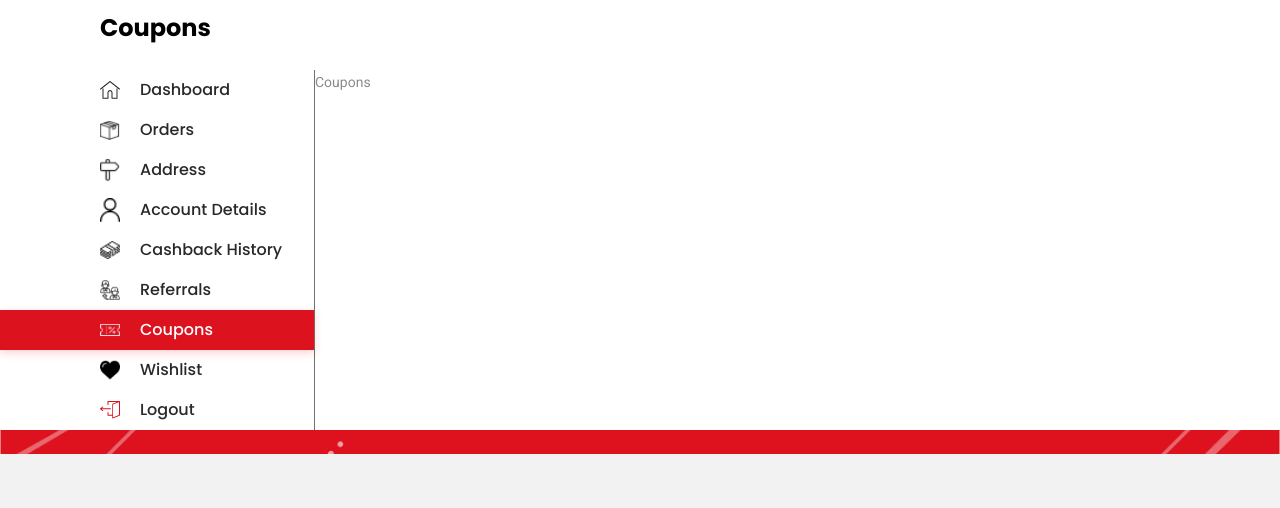
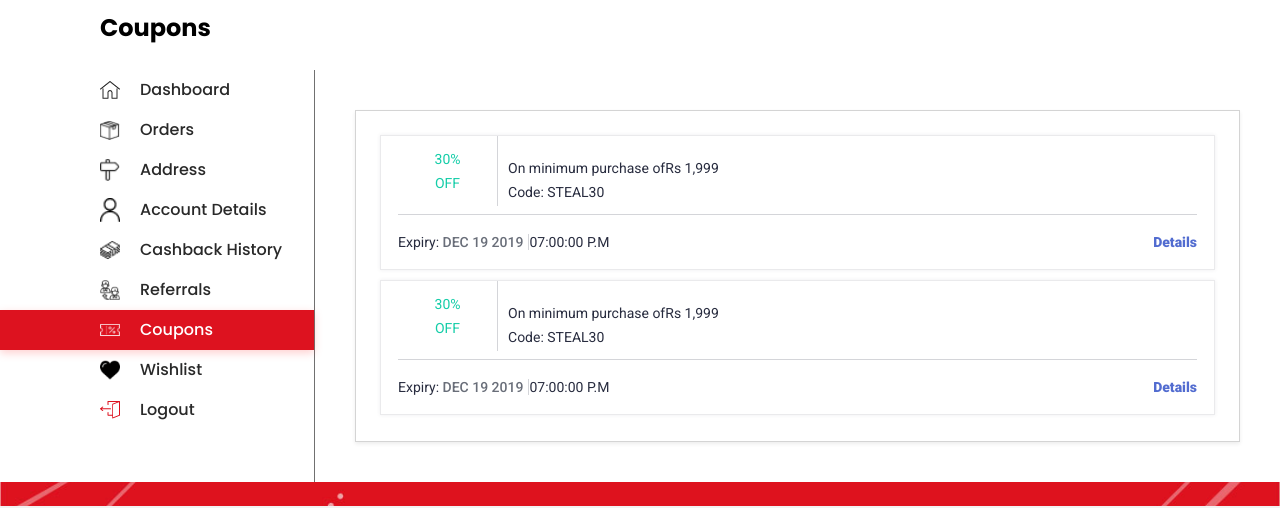
Before and after one commit to KaranPalan7507/NSEcomm, a React (Create React App) app in the folder nutrition/: page /account/account-details in a window 1280 px wide. Both pictures are taken after a click on the element "Coupons". Shown: the part 205-713 px from the top of the page. Built offline with nearby package versions, Linux system fonts and the light colour scheme; no server answers; grey boxes are pictures that could not be loaded.

Commit message:
wip coupons page

```diff
--- /dev/null
+++ b/nutrition/src/Pages/Account/Coupon/index.js
@@ -0,0 +1,188 @@
+import React from "react";
+import "./style.scss";
+import { API } from "./../../../axios";
+import { apis } from "./../../../constants";
+const config = {
+  headers: {
+    authorization:
+      "Bearer eyJhbGciOiJIUzI1NiIsInR5cCI6IkpXVCJ9.eyJpZCI6IjVkZjRjYmJhYmRkZGUwNTJjYzZlOTg4NyIsIm1vYmlsZSI6OTg3NDM3MTIzNCwiaWF0IjoxNTc2MzI0Mjk5LCJleHAiOjE1NzY2ODQyOTl9.dDnDT_FlqbFVVyRDakwt8e5q-hepSWFwMo3p7RlxqnI"
+  }
+};
+class Coupon extends React.Component {
+  state = { firstName: "", lastName: "", email: "" };
+  dummyCoupon = [
+    {
+      coupon_code: "HMSPECIAL15",
+      title: "On minimum purchase of Rs 1,999",
+      desc: "Lorem ipsum",
+      terms: {
+        type: String
+      },
+      images: [
+        {
+          image: "",
+          image_alt_text: ""
+        }
+      ],
+      creation_date: Date,
+      state: {
+        type: String,
+        enum: ["active", "in-active"]
+      },
+      active_date: {
+        type: Date
+      },
+      end_date: "OCT 31 2019 | 11:59:00",
+      quantity: {
+        type: Number,
+        default: 999999
+      },
+      coupon_type: {
+        single: {
+          product_id: {
+            type: Number,
+            default: -1
+          }
+        },
+        category: {
+          category: {
+            type: String,
+            default: -1
+          }
+        },
+        brand: {
+          brand_id: {
+            type: Number,
+            default: -1
+          }
+        },
+        new_user: {
+          type: Boolean,
+          default: false
+        },
+        repeat_user: {
+          type: Boolean,
+          default: false
+        },
+        all_user: {
+          type: Boolean,
+          default: false
+        },
+        select_user: [
+          {
+            user_id: {
+              type: Number
+            }
+          }
+        ]
+      }
+    },
+    {
+      coupon_code: "HMSPECIAL15",
+      title: "On minimum purchase of Rs 1,999",
+      desc: "Lorem ipsum",
+      terms: {
+        type: String
+      },
+      images: [
+        {
+          image: "",
+          image_alt_text: ""
+        }
+      ],
+      creation_date: Date,
+      state: {
+        type: String,
+        enum: ["active", "in-active"]
+      },
+      active_date: {
+        type: Date
+      },
+      end_date: "OCT 31 2019 | 11:59:00",
+      quantity: {
+        type: Number,
+        default: 999999
+      },
+      coupon_type: {
+        single: {
+          product_id: {
+            type: Number,
+            default: -1
+          }
+        },
+        category: {
+          category: {
+            type: String,
+            default: -1
+          }
+        },
+        brand: {
+          brand_id: {
+            type: Number,
+            default: -1
+          }
+        },
+        new_user: {
+          type: Boolean,
+          default: false
+        },
+        repeat_user: {
+          type: Boolean,
+          default: false
+        },
+        all_user: {
+          type: Boolean,
+          default: false
+        },
+        select_user: [
+          {
+            user_id: {
+              type: Number
+            }
+          }
+        ]
+      }
+    }
+  ];
+  async componentDidMount() {
+    const response = await API.POST(apis.coupon, {}, config);
+    if (response.success) {
+    }
+  }
+  renderCoupon(item, index) {
+    return (
+      <div class="coupon-item">
+        <div className="top-section">
+          <div class="left">
+            <div class="coupon-amount">30%</div>
+            <div class="coupon-offText">OFF </div>
+          </div>
+          <div class="right">
+            <div class="coupon-purchase-info">
+              <span class="coupon-label"> On minimum purchase of</span>
+              <span>Rs 1,999</span>
+            </div>
+            <div>
+              <span class="coupon-label"> Code: </span>
+              <span class="coupon-coupon-code">STEAL30</span>
+            </div>
+          </div>
+        </div>
+        <div class="bottom-section">
+          <span>Expiry: </span>
+          <span class="coupon-expiry-date">DEC 19 2019</span>
+          <span>07:00:00 P.M</span>
+          <span class="coupon-details">Details</span>
+        </div>
+      </div>
+    );
+  }
+  render() {
+    return (
+      <div className="coupons-wrapper">
+        {this.dummyCoupon.map((item, index) => this.renderCoupon(item, index))}
+      </div>
+    );
+  }
+}
+export default Coupon;
--- /dev/null
+++ b/nutrition/src/Pages/Account/Coupon/style.scss
@@ -0,0 +1,58 @@
+.coupons-wrapper {
+  box-shadow: 0 0.125rem 0.25rem rgba(0, 0, 0, 0.075);
+  background-color: #ffffff;
+  border: 1px solid rgba(112, 112, 112, 0.3);
+  padding: 16px;
+  margin: 40px;
+  .coupon-item {
+    background: white;
+    margin: 8px;
+    padding: 16px;
+    box-shadow: 0 0 4px rgba(40, 44, 63, 0.08);
+    border: 1px solid #eaeaec;
+    padding: 0% 2%;
+    margin-bottom: 10px;
+    color: #282c3f;
+    .left {
+      background: url(https://assets.myntassets.com/assets/images/2017/6/11/11497167746999-coupons.png)
+        no-repeat;
+      display: inline-block;
+      vertical-align: top;
+      text-align: center;
+      width: 29%;
+      max-width: 100px;
+      color: #14cda8;
+      border-right: 1px solid #d4d5d9;
+      height: 70px;
+      background-position: -362px -380px;
+      border-right: 1px solid #d4d5d9;
+      display: inline-flex;
+      flex-direction: column;
+      justify-content: center;
+      .coupon-amount {
+        color: #14cda8;
+      }
+    }
+    .right {
+      padding: 20px 0px 10px 10px;
+      display: inline-block;
+      width: 64%;
+    }
+    .bottom-section {
+      border-top: 1px solid #d4d5d9;
+      padding: 15px 0px;
+      .coupon-expiry-date {
+        font-weight: 500;
+        color: #696e79;
+        border-right: 1px solid #d4d5d9;
+        padding-right: 5px;
+      }
+      .coupon-details {
+        cursor: pointer;
+        float: right;
+        font-weight: 800;
+        color: #526cd0;
+      }
+    }
+  }
+}
--- a/nutrition/src/Pages/Account/Details/index.js
+++ b/nutrition/src/Pages/Account/Details/index.js
@@ -78,9 +78,25 @@ class Details extends React.Component {
               <div className="label">Email</div>
               <input name="email" type="text" defaultValue={this.state.email} />
             </div>
+            <div className="info">
+              <div className="label">Mobile</div>
+              <input
+                name="mobile"
+                type="number"
+                defaultValue={this.state.mobile}
+              />
+            </div>
           </div>
-          <div className="password-section">
-            <div className="password-title">Password Change</div>
+          <Button
+            variant="contained"
+            color="secondary"
+            className="submit"
+            type="submit"
+          >
+            Save Changes
+          </Button>
+          {/* <div className="password-section">
+             <div className="password-title">Password Change</div>
             <div className="info">
               <div className="label">Current Pasword</div>
               <input name="current-password" type="password" />
@@ -89,15 +105,7 @@ class Details extends React.Component {
               <div className="label">New Password</div>
               <input name="new-password" type="password" />
             </div>
-            <Button
-              variant="contained"
-              color="secondary"
-              className="submit"
-              type="submit"
-            >
-              Save Changes
-            </Button>
-          </div>
+          </div> */}
         </form>
       </div>
     );
--- a/nutrition/src/Pages/Account/coupons.js
+++ /dev/null
@@ -1,12 +0,0 @@
-import React from "react";
-class Coupons extends React.Component {
-  render() {
-    return (
-      <div>
-        <div>Coupons</div>
-        <div></div>
-      </div>
-    );
-  }
-}
-export default Coupons;
--- a/nutrition/src/Pages/Account/index.js
+++ b/nutrition/src/Pages/Account/index.js
@@ -7,7 +7,7 @@ import Address from "./address";
 import Orders from "./orders";
 import CashbackHistory from "./cashbackHistory";
 import Referrals from "./referrals";
-import Coupons from "./coupons";
+import Coupons from "./Coupon";
 import Wishlist from "./wishlist";
 class Account extends React.Component {
   state = {
--- a/nutrition/src/constants.js
+++ b/nutrition/src/constants.js
@@ -3,5 +3,6 @@ export const apis = {
   productDetails: "/product_details",
   blogs: "/blog/blog_list",
   blogDetails: "/blog/",
-  accountDetails: "/account_details"
+  accountDetails: "/account_details",
+  coupon: "/coupon_page"
 };
```
